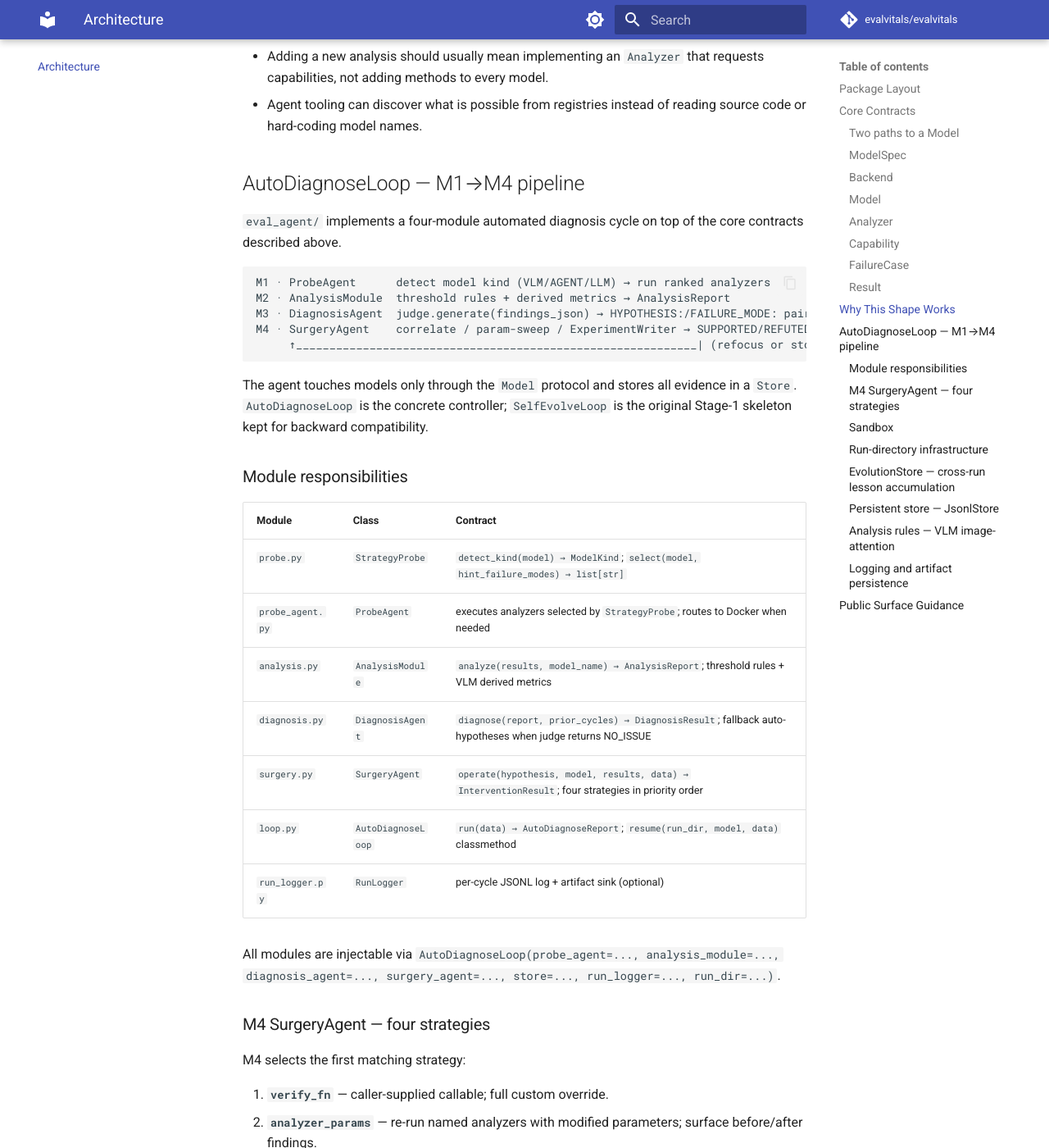
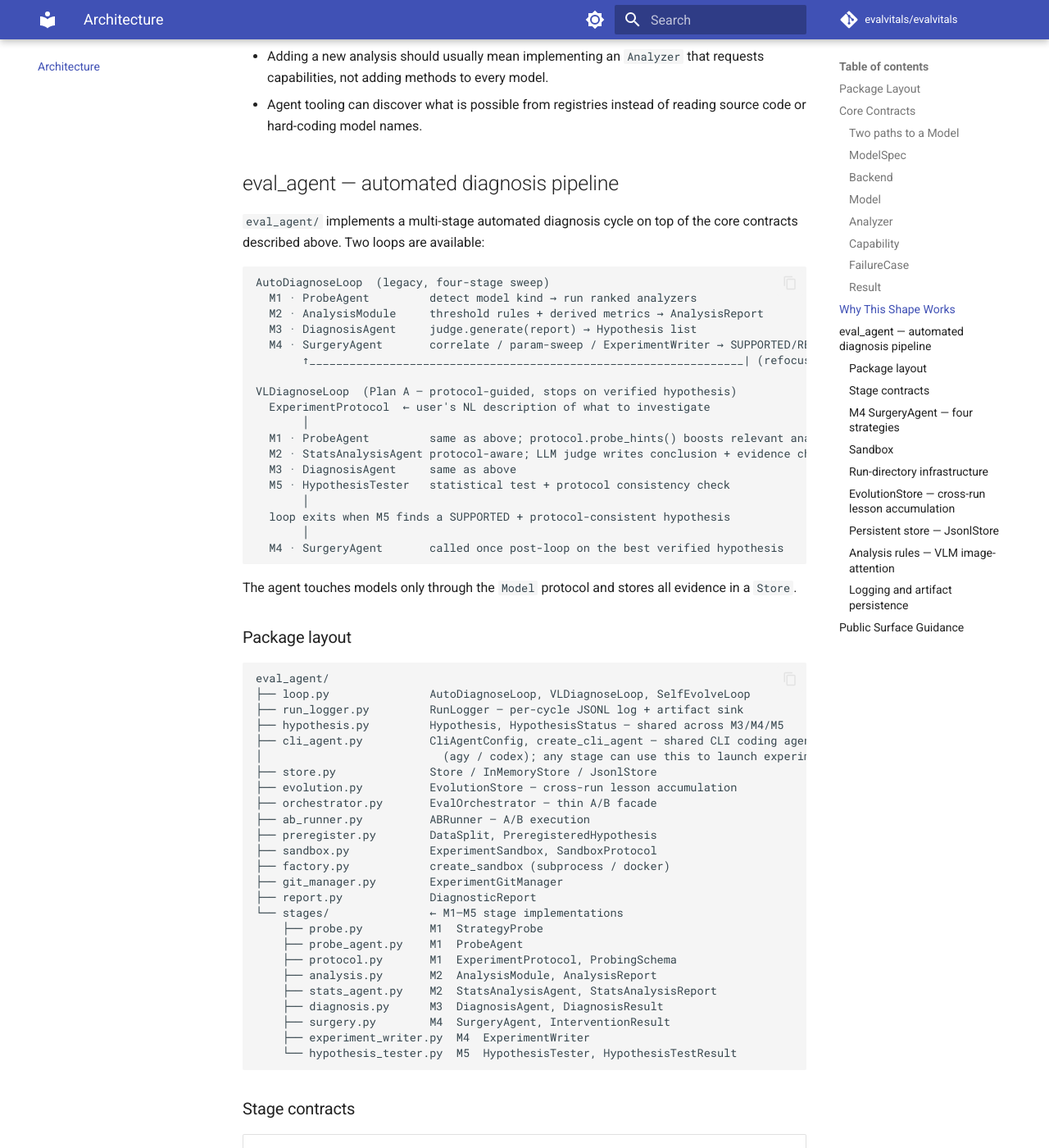
Before and after one commit to evalvitals/evalvitals, an MkDocs documentation site: the page built from docs/architecture.md, in a window 1280 px wide and 1400 px high, scrolled down 3060 px. Shown: the whole window at 82% size. Built offline with MkDocs 1.6.1 and Material for MkDocs 9.7.7, drawn with Linux system fonts in a browser that asks for light colours; comment, search, counter and statistics services are not loaded; some of the changed text lies outside the part shown.

Commit message:
docs: update eval_agent module docstrings and architecture doc for stages/ refactor
- eval_agent/__init__.py: rewrite layout comment to reflect stages/ subfolder,
  both loop types (AutoDiagnoseLoop / VLDiagnoseLoop), and cli_agent placement
- stages/__init__.py: full per-stage contract reference with key classes/methods
- docs/architecture.md: replace AutoDiagnoseLoop section with full pipeline doc
  (package layout diagram, stage contracts table, injectable constructor examples
  for both loops, updated public surface guidance)
- docs/index.md: update test count (554→599), add VLDiagnoseLoop status paragraph

````diff
--- a/docs/architecture.md
+++ b/docs/architecture.md
@@ -134,37 +134,111 @@ The design keeps common failure modes contained:
 - Agent tooling can discover what is possible from registries instead of reading
   source code or hard-coding model names.
 
-## AutoDiagnoseLoop — M1→M4 pipeline
+## eval_agent — automated diagnosis pipeline
 
-`eval_agent/` implements a four-module automated diagnosis cycle on top of the
-core contracts described above.
+`eval_agent/` implements a multi-stage automated diagnosis cycle on top of the
+core contracts described above.  Two loops are available:
 
 ```text
-M1 · ProbeAgent      detect model kind (VLM/AGENT/LLM) → run ranked analyzers
-M2 · AnalysisModule  threshold rules + derived metrics → AnalysisReport
-M3 · DiagnosisAgent  judge.generate(findings_json) → HYPOTHESIS:/FAILURE_MODE: pairs
-M4 · SurgeryAgent    correlate / param-sweep / ExperimentWriter → SUPPORTED/REFUTED
-     ↑____________________________________________________________| (refocus or stop)
+AutoDiagnoseLoop  (legacy, four-stage sweep)
+  M1 · ProbeAgent         detect model kind → run ranked analyzers
+  M2 · AnalysisModule     threshold rules + derived metrics → AnalysisReport
+  M3 · DiagnosisAgent     judge.generate(report) → Hypothesis list
+  M4 · SurgeryAgent       correlate / param-sweep / ExperimentWriter → SUPPORTED/REFUTED
+       ↑_________________________________________________________________| (refocus or stop)
+
+VLDiagnoseLoop  (Plan A — protocol-guided, stops on verified hypothesis)
+  ExperimentProtocol  ← user's NL description of what to investigate
+       │
+  M1 · ProbeAgent         same as above; protocol.probe_hints() boosts relevant analyzers
+  M2 · StatsAnalysisAgent protocol-aware; LLM judge writes conclusion + evidence chain
+  M3 · DiagnosisAgent     same as above
+  M5 · HypothesisTester   statistical test + protocol consistency check
+       │
+  loop exits when M5 finds a SUPPORTED + protocol-consistent hypothesis
+       │
+  M4 · SurgeryAgent       called once post-loop on the best verified hypothesis
 ```
 
 The agent touches models only through the `Model` protocol and stores all
-evidence in a `Store`.  `AutoDiagnoseLoop` is the concrete controller; `SelfEvolveLoop`
-is the original Stage-1 skeleton kept for backward compatibility.
+evidence in a `Store`.
 
-### Module responsibilities
+### Package layout
 
-| Module | Class | Contract |
-|---|---|---|
-| `probe.py` | `StrategyProbe` | `detect_kind(model) → ModelKind`; `select(model, hint_failure_modes) → list[str]` |
-| `probe_agent.py` | `ProbeAgent` | executes analyzers selected by `StrategyProbe`; routes to Docker when needed |
-| `analysis.py` | `AnalysisModule` | `analyze(results, model_name) → AnalysisReport`; threshold rules + VLM derived metrics |
-| `diagnosis.py` | `DiagnosisAgent` | `diagnose(report, prior_cycles) → DiagnosisResult`; fallback auto-hypotheses when judge returns NO_ISSUE |
-| `surgery.py` | `SurgeryAgent` | `operate(hypothesis, model, results, data) → InterventionResult`; four strategies in priority order |
-| `loop.py` | `AutoDiagnoseLoop` | `run(data) → AutoDiagnoseReport`; `resume(run_dir, model, data)` classmethod |
-| `run_logger.py` | `RunLogger` | per-cycle JSONL log + artifact sink (optional) |
+```text
+eval_agent/
+├── loop.py               AutoDiagnoseLoop, VLDiagnoseLoop, SelfEvolveLoop
+├── run_logger.py         RunLogger — per-cycle JSONL log + artifact sink
+├── hypothesis.py         Hypothesis, HypothesisStatus — shared across M3/M4/M5
+├── cli_agent.py          CliAgentConfig, create_cli_agent — shared CLI coding agent
+│                           (agy / codex); any stage can use this to launch experiments
+├── store.py              Store / InMemoryStore / JsonlStore
+├── evolution.py          EvolutionStore — cross-run lesson accumulation
+├── orchestrator.py       EvalOrchestrator — thin A/B facade
+├── ab_runner.py          ABRunner — A/B execution
+├── preregister.py        DataSplit, PreregisteredHypothesis
+├── sandbox.py            ExperimentSandbox, SandboxProtocol
+├── factory.py            create_sandbox (subprocess / docker)
+├── git_manager.py        ExperimentGitManager
+├── report.py             DiagnosticReport
+└── stages/               ← M1–M5 stage implementations
+    ├── probe.py          M1  StrategyProbe
+    ├── probe_agent.py    M1  ProbeAgent
+    ├── protocol.py       M1  ExperimentProtocol, ProbingSchema
+    ├── analysis.py       M2  AnalysisModule, AnalysisReport
+    ├── stats_agent.py    M2  StatsAnalysisAgent, StatsAnalysisReport
+    ├── diagnosis.py      M3  DiagnosisAgent, DiagnosisResult
+    ├── surgery.py        M4  SurgeryAgent, InterventionResult
+    ├── experiment_writer.py  M4  ExperimentWriter
+    └── hypothesis_tester.py  M5  HypothesisTester, HypothesisTestResult
+```
 
-All modules are injectable via `AutoDiagnoseLoop(probe_agent=..., analysis_module=...,
-diagnosis_agent=..., surgery_agent=..., store=..., run_logger=..., run_dir=...)`.
+### Stage contracts
+
+| Stage | Module | Class | Key method |
+|---|---|---|---|
+| M1 | `stages/probe.py` | `StrategyProbe` | `detect_kind(model) → ModelKind`; `select(model, hints) → list[str]` |
+| M1 | `stages/probe_agent.py` | `ProbeAgent` | `probe(model, data, hint_failure_modes) → dict[str, Result]` |
+| M1 | `stages/protocol.py` | `ExperimentProtocol` | `probe_hints() → list[str]` — maps NL description to failure-mode tags |
+| M2 | `stages/analysis.py` | `AnalysisModule` | `analyze(results, model_name) → AnalysisReport` |
+| M2 | `stages/stats_agent.py` | `StatsAnalysisAgent` | `analyze(results, model_name, protocol) → StatsAnalysisReport` |
+| M3 | `stages/diagnosis.py` | `DiagnosisAgent` | `diagnose(report, prior_cycles) → DiagnosisResult` |
+| M4 | `stages/surgery.py` | `SurgeryAgent` | `operate(hypothesis, model, results, data) → InterventionResult` |
+| M5 | `stages/hypothesis_tester.py` | `HypothesisTester` | `test(hypotheses, report, data, protocol) → list[HypothesisTestResult]`; `stopping_criteria_met(results) → bool` |
+
+All stages are injectable:
+
+```python
+# AutoDiagnoseLoop
+loop = AutoDiagnoseLoop(
+    model=model,
+    probe_agent=ProbeAgent(...),
+    analysis_module=AnalysisModule(...),
+    diagnosis_agent=DiagnosisAgent(judge=judge),
+    surgery_agent=SurgeryAgent(judge=judge),
+    store=JsonlStore(run_dir / "store"),
+    run_logger=RunLogger(run_dir / "logs"),
+    run_dir=run_dir,
+)
+
+# VLDiagnoseLoop
+protocol = ExperimentProtocol(
+    description="VLM suspected to ignore visual tokens ...",
+    failure_patterns="spatial confusion, hallucinated objects",
+)
+loop = VLDiagnoseLoop(
+    model=model,
+    protocol=protocol,
+    stats_agent=StatsAnalysisAgent(judge=model),
+    diagnosis_agent=DiagnosisAgent(judge=model),
+    hypothesis_tester=HypothesisTester(judge=model, min_effect=0.05),
+    surgery_agent=SurgeryAgent(judge=model),
+    max_cycles=5,
+    run_logger=RunLogger(run_dir / "logs"),
+)
+report = loop.run(cases)
+fix    = loop.run_m4(report, cases)   # M4 called post-loop on best hypothesis
+```
 
 ### M4 SurgeryAgent — four strategies
 
@@ -353,8 +427,14 @@ evalvitals.Capability
 evalvitals.FailureCase
 evalvitals.Result
 
-# Automated diagnosis
+# Automated diagnosis — AutoDiagnoseLoop (legacy M1→M4 sweep)
 from evalvitals.eval_agent import AutoDiagnoseLoop, DiagnosisAgent, RunLogger, StrategyProbe, SurgeryAgent
+
+# Protocol-guided diagnosis — VLDiagnoseLoop (M1→M2→M3→M5, M4 post-loop)
+from evalvitals.eval_agent import (
+    VLDiagnoseLoop, ExperimentProtocol,
+    StatsAnalysisAgent, HypothesisTester,
+)
 ```
 
 Lower-level implementation details (`compose`, `HFLocalModel`, `infer_spec`,
````
Also changed, not shown: docs/index.md (+18 -4 lines), 2 other files.
